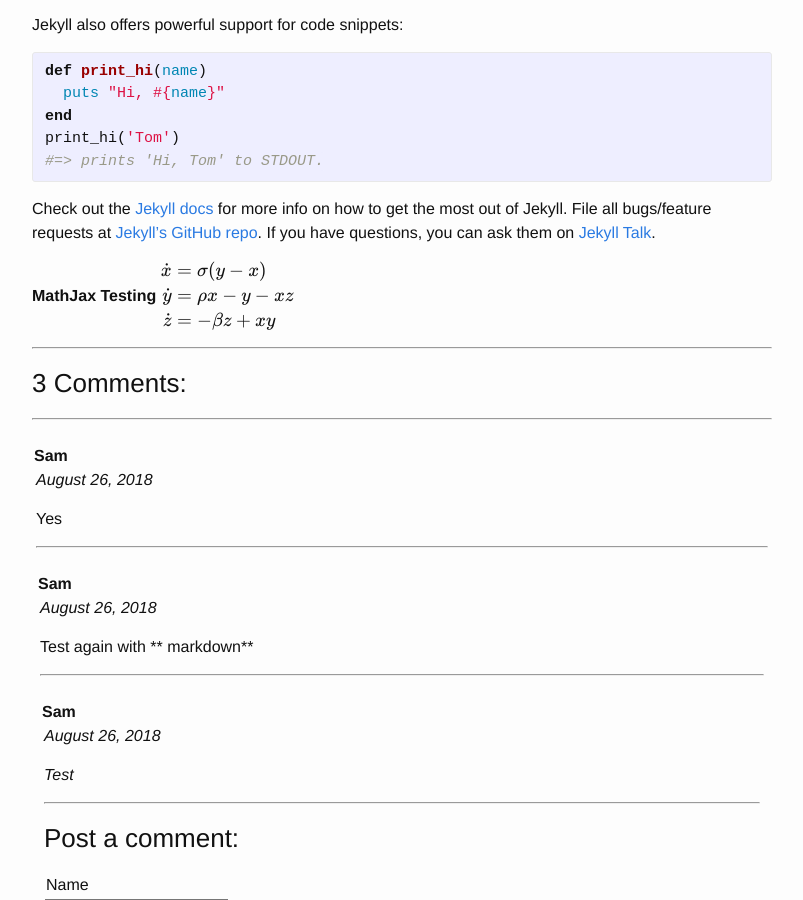
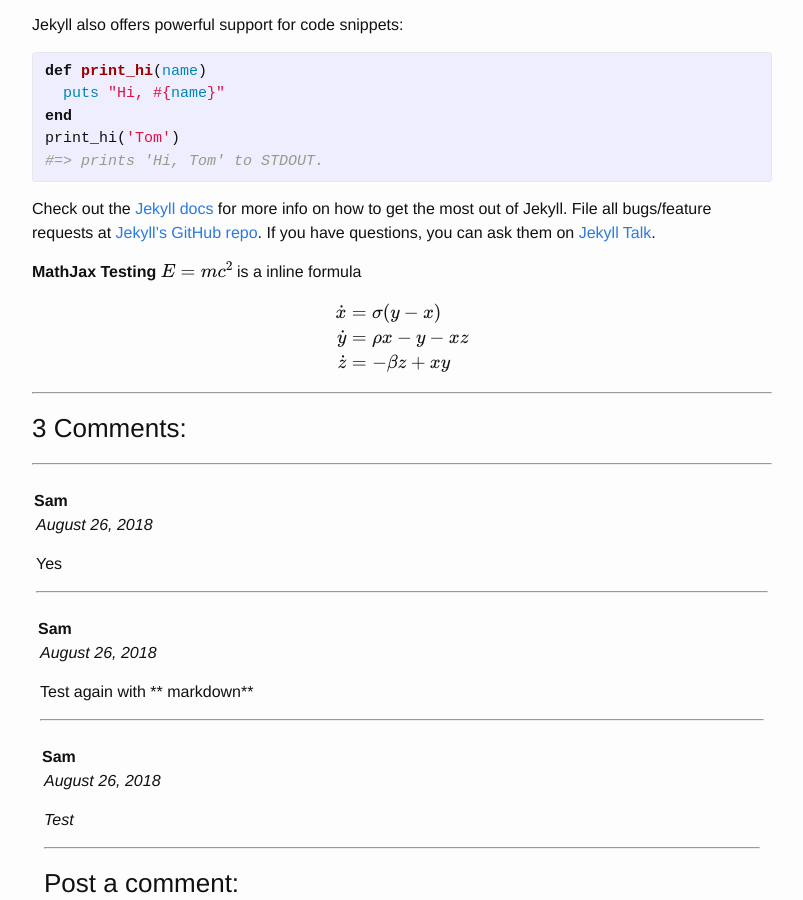
Before and after one commit to Sam-CHChiu/Sam-CHChiu.github.io, a Jekyll site: the page built from _posts/2018-08-25-welcome-to-jekyll.markdown, in a window 1280 px wide and 900 px high, scrolled down 369 px. Shown: the whole window, without its empty margins (238-1041 px from the left). Built offline with Jekyll 4.4.1, drawn with Linux system fonts in a browser that asks for light colours; formulas are drawn with MathJax 3.

Commit message:
Keep testing mathjax

```diff
--- a/_posts/2018-08-25-welcome-to-jekyll.markdown
+++ b/_posts/2018-08-25-welcome-to-jekyll.markdown
@@ -25,6 +25,8 @@ Check out the [Jekyll docs][jekyll-docs] for more info on how to get the most ou
 [jekyll-talk]: https://talk.jekyllrb.com/
 
 **MathJax Testing**
+$$E=mc^2$$ is a inline formula
+
 $$
 \begin{aligned} \dot{x} &= \sigma(y-x) \\
 \dot{y} &= \rho x - y - xz \\
```
